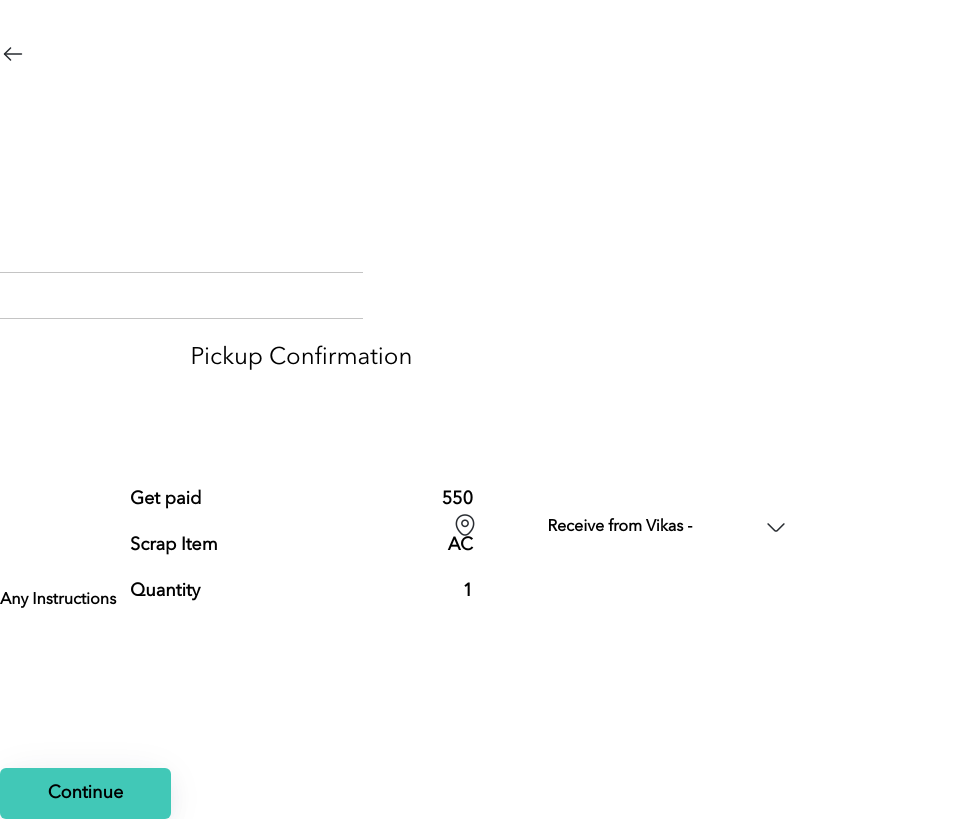
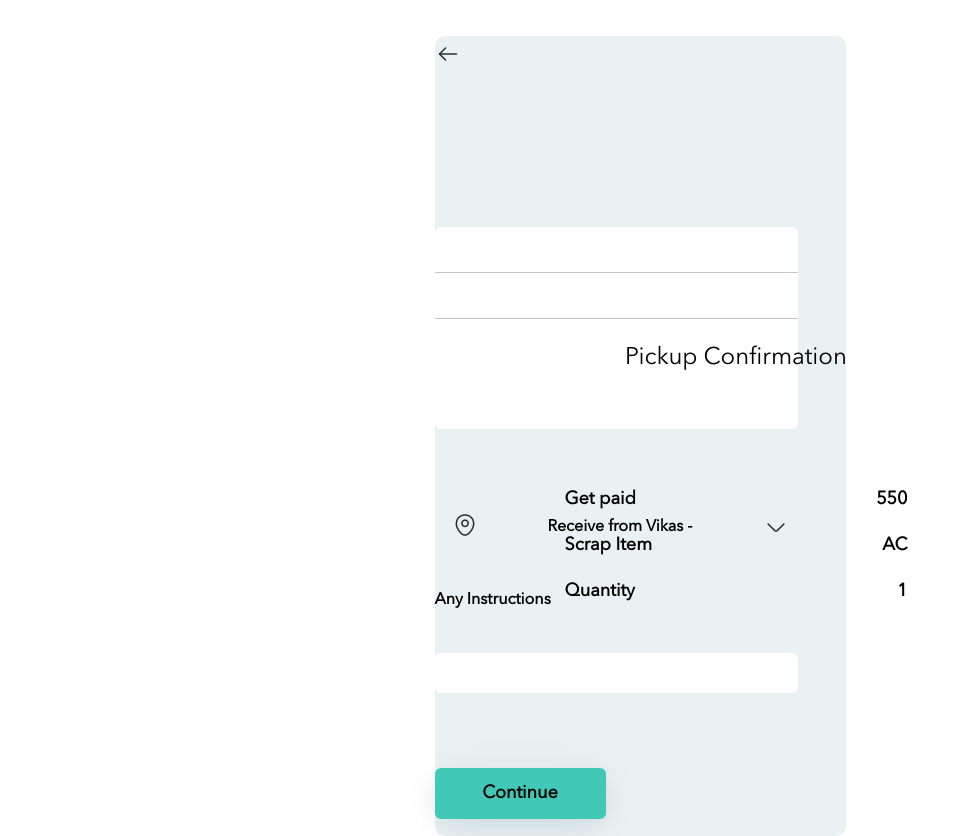
Before and after one commit to girishv694/E-wasteManagement, a React (Create React App) app in the folder project/: page /page21 in a window 1280 px wide. Shown: the whole page, without its empty margins (0-970 px from the left). Built offline with nearby package versions, Linux system fonts and the light colour scheme; no server answers.

Commit message:
appointment page udated

```diff
--- a/project/src/components/Bargain.jsx
+++ b/project/src/components/Bargain.jsx
@@ -1,5 +1,6 @@
 import { Div } from "./Container";
 import '../css/bargain.css'
+import { Link } from "react-router-dom";
 export const Bargain=()=>{
     return <>
 
@@ -22,9 +23,10 @@ export const Bargain=()=>{
             </div>
         </div>
 
-        <div id="bargain-cont">
+       <Link to="/page20" >
+       <div id="bargain-cont">
         Continue
-        </div>
+        </div></Link>
         </Div>
 
     </>
--- a/project/src/components/Page21.jsx
+++ b/project/src/components/Page21.jsx
@@ -3,11 +3,12 @@ import { Link } from 'react-router-dom'
 
 import {CustomerLocation} from "./CustomerLocation"
 // let area = CustomerLocation;
-
+import { Div } from './Container'
 export const Page21 = () => {
   return (
     <>
-      <div className='container_mainp5'>
+     <Div>
+     <div className='container_mainp5'>
         <div className='Container_p5'>
           <div className='header_p21'>
             <Link to='/page20'>
@@ -54,6 +55,7 @@ export const Page21 = () => {
           </div>
         </div>
       </div>
+     </Div>
     </>
   )
 }
```
